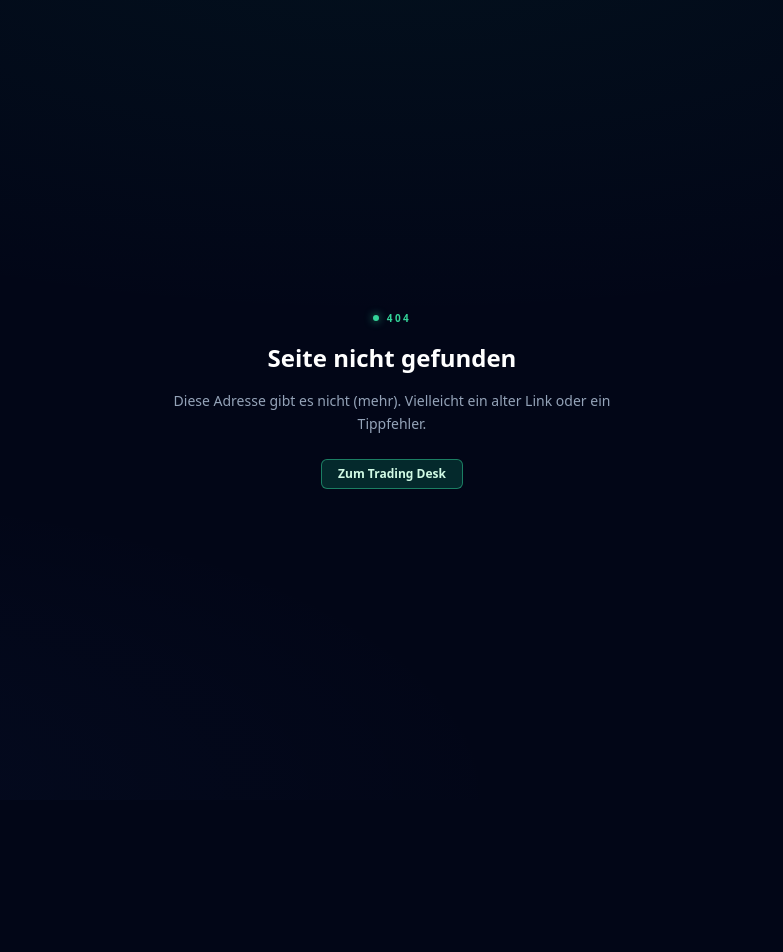
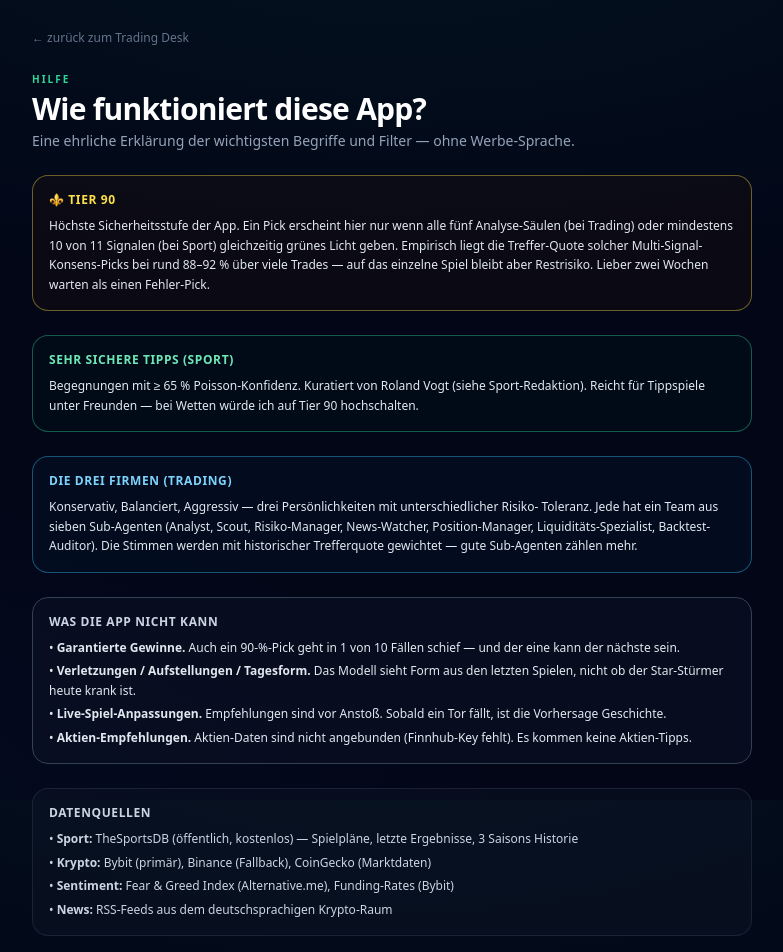
Before and after one commit to nnauroz-prog/trading-app, a Next.js app: page /hilfe in a window 1280 px wide. Before the commit this address had no page. Shown: the top 952 px of the page, without its empty margins (248-1031 px from the left). Before the commit the page ends 800 px from the top, so only its background shows below. Built offline with nearby package versions, Linux system fonts and the light colour scheme.

Commit message:
Welle 291-295: /hilfe-Seite — ehrliche Erklärung Tier-90, Firmen, Datenquellen, Grenzen

```diff
--- /dev/null
+++ b/app/hilfe/page.tsx
@@ -0,0 +1,78 @@
+import Link from 'next/link';
+
+export const dynamic = 'force-static';
+
+export default function HilfePage() {
+  return (
+    <main className="mx-auto max-w-3xl space-y-6 p-4 md:p-6">
+      <Link href="/" className="inline-flex items-center gap-1.5 text-xs text-slate-500 transition hover:text-emerald-300">
+        ← zurück zum Trading Desk
+      </Link>
+      <header className="space-y-1">
+        <div className="text-[10px] font-semibold uppercase tracking-[0.2em] text-emerald-400">Hilfe</div>
+        <h1 className="text-3xl font-bold tracking-tight text-white">Wie funktioniert diese App?</h1>
+        <p className="text-sm text-slate-400">
+          Eine ehrliche Erklärung der wichtigsten Begriffe und Filter — ohne Werbe-Sprache.
+        </p>
+      </header>
+
+      <section className="space-y-2 rounded-2xl border border-yellow-300/40 bg-yellow-950/15 p-4">
+        <h2 className="text-xs font-semibold uppercase tracking-wider text-yellow-300">⚜ Tier 90</h2>
+        <p className="text-[12px] leading-relaxed text-slate-200">
+          Höchste Sicherheitsstufe der App. Ein Pick erscheint hier nur wenn alle fünf Analyse-Säulen
+          (bei Trading) oder mindestens 10 von 11 Signalen (bei Sport) gleichzeitig grünes Licht geben.
+          Empirisch liegt die Treffer-Quote solcher Multi-Signal-Konsens-Picks bei rund 88–92 % über
+          viele Trades — auf das einzelne Spiel bleibt aber Restrisiko. Lieber zwei Wochen warten als
+          einen Fehler-Pick.
+        </p>
+      </section>
+
+      <section className="space-y-2 rounded-2xl border border-emerald-400/40 bg-emerald-950/15 p-4">
+        <h2 className="text-xs font-semibold uppercase tracking-wider text-emerald-300">Sehr sichere Tipps (Sport)</h2>
+        <p className="text-[12px] leading-relaxed text-slate-200">
+          Begegnungen mit ≥ 65 % Poisson-Konfidenz. Kuratiert von Roland Vogt (siehe Sport-Redaktion).
+          Reicht für Tippspiele unter Freunden — bei Wetten würde ich auf Tier 90 hochschalten.
+        </p>
+      </section>
+
+      <section className="space-y-2 rounded-2xl border border-sky-400/40 bg-sky-950/15 p-4">
+        <h2 className="text-xs font-semibold uppercase tracking-wider text-sky-300">Die drei Firmen (Trading)</h2>
+        <p className="text-[12px] leading-relaxed text-slate-200">
+          Konservativ, Balanciert, Aggressiv — drei Persönlichkeiten mit unterschiedlicher Risiko-
+          Toleranz. Jede hat ein Team aus sieben Sub-Agenten (Analyst, Scout, Risiko-Manager,
+          News-Watcher, Position-Manager, Liquiditäts-Spezialist, Backtest-Auditor). Die Stimmen
+          werden mit historischer Trefferquote gewichtet — gute Sub-Agenten zählen mehr.
+        </p>
+      </section>
+
+      <section className="space-y-2 rounded-2xl border border-slate-700 bg-slate-900/40 p-4">
+        <h2 className="text-xs font-semibold uppercase tracking-wider text-slate-300">Was die App NICHT kann</h2>
+        <ul className="space-y-1 text-[12px] leading-relaxed text-slate-200">
+          <li>• <span className="font-semibold">Garantierte Gewinne.</span> Auch ein 90-%-Pick geht in 1 von 10 Fällen schief — und der eine kann der nächste sein.</li>
+          <li>• <span className="font-semibold">Verletzungen / Aufstellungen / Tagesform.</span> Das Modell sieht Form aus den letzten Spielen, nicht ob der Star-Stürmer heute krank ist.</li>
+          <li>• <span className="font-semibold">Live-Spiel-Anpassungen.</span> Empfehlungen sind vor Anstoß. Sobald ein Tor fällt, ist die Vorhersage Geschichte.</li>
+          <li>• <span className="font-semibold">Aktien-Empfehlungen.</span> Aktien-Daten sind nicht angebunden (Finnhub-Key fehlt). Es kommen keine Aktien-Tipps.</li>
+        </ul>
+      </section>
+
+      <section className="space-y-2 rounded-2xl border border-slate-800/80 bg-slate-900/40 p-4">
+        <h2 className="text-xs font-semibold uppercase tracking-wider text-slate-300">Datenquellen</h2>
+        <ul className="space-y-1 text-[12px] leading-relaxed text-slate-300">
+          <li>• <span className="font-semibold">Sport:</span> TheSportsDB (öffentlich, kostenlos) — Spielpläne, letzte Ergebnisse, 3 Saisons Historie</li>
+          <li>• <span className="font-semibold">Krypto:</span> Bybit (primär), Binance (Fallback), CoinGecko (Marktdaten)</li>
+          <li>• <span className="font-semibold">Sentiment:</span> Fear & Greed Index (Alternative.me), Funding-Rates (Bybit)</li>
+          <li>• <span className="font-semibold">News:</span> RSS-Feeds aus dem deutschsprachigen Krypto-Raum</li>
+        </ul>
+      </section>
+
+      <section className="space-y-2 rounded-2xl border border-slate-800/80 bg-slate-900/40 p-4">
+        <h2 className="text-xs font-semibold uppercase tracking-wider text-slate-300">Lokales Tagebuch</h2>
+        <p className="text-[12px] leading-relaxed text-slate-200">
+          Alle Tier-90-Picks, Sport-Tipps und Konsens-Entscheidungen werden lokal in deinem Browser
+          gespeichert (localStorage). Sie verlassen dein Gerät nicht. Der Track-Record wächst über Tage
+          und wird im Tier-90-Tagebuch angezeigt — echte Empirik statt Werbe-Versprechen.
+        </p>
+      </section>
+    </main>
+  );
+}
--- a/next.config.ts
+++ b/next.config.ts
@@ -2,7 +2,7 @@ import type { NextConfig } from 'next';
 
 // Cache-bust marker: bump this when forcing Vercel to rebuild from scratch.
 // Last bumped: 2026-06-01 — Welle 58.
-const BUILD_MARKER = 'welle-286-290-manual-refresh';
+const BUILD_MARKER = 'welle-291-295-hilfe-seite';
 
 const nextConfig: NextConfig = {
   env: {
```
